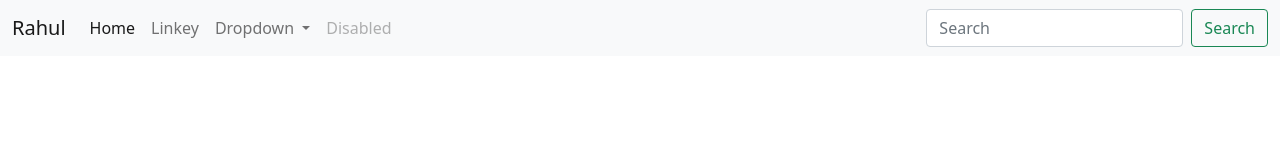
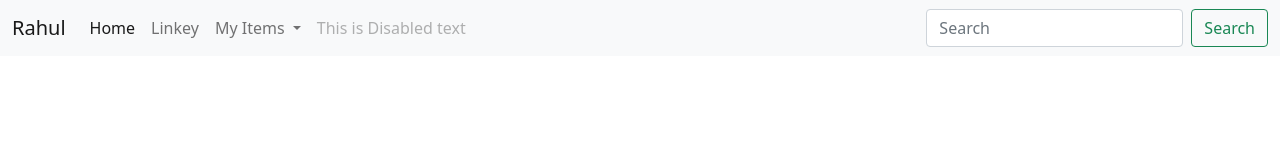
Before and after one commit to rahulkc96/Sample-Repository, a plain HTML site: page index.html in a window 1280 px wide. Drawn offline with nearby package versions, Linux system fonts and the light colour scheme.

Commit message:
fixed the structure

```diff
--- a/index.html
+++ b/index.html
@@ -27,7 +27,7 @@
             </li>
             <li class="nav-item dropdown">
               <a class="nav-link dropdown-toggle" href="#" id="navbarDropdown" role="button" data-bs-toggle="dropdown" aria-expanded="false">
-                Dropdown
+                My Items
               </a>
               <ul class="dropdown-menu" aria-labelledby="navbarDropdown">
                 <li><a class="dropdown-item" href="#">Action</a></li>
@@ -37,7 +37,7 @@
               </ul>
             </li>
             <li class="nav-item">
-              <a class="nav-link disabled" href="#" tabindex="-1" aria-disabled="true">Disabled</a>
+              <a class="nav-link disabled" href="#" tabindex="-1" aria-disabled="true">This is Disabled text</a>
             </li>
           </ul>
           <form class="d-flex">
```
